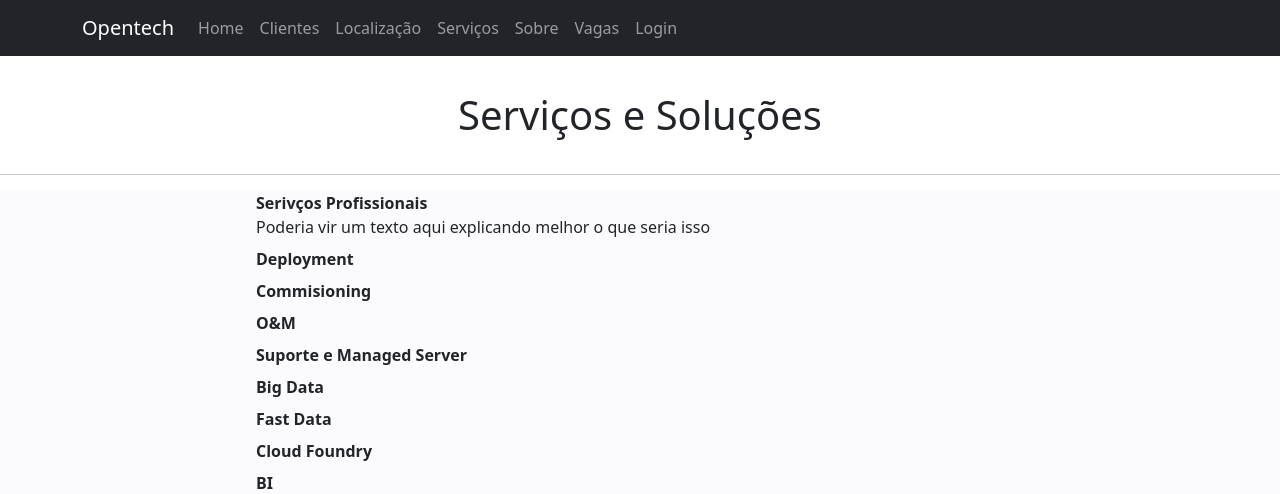
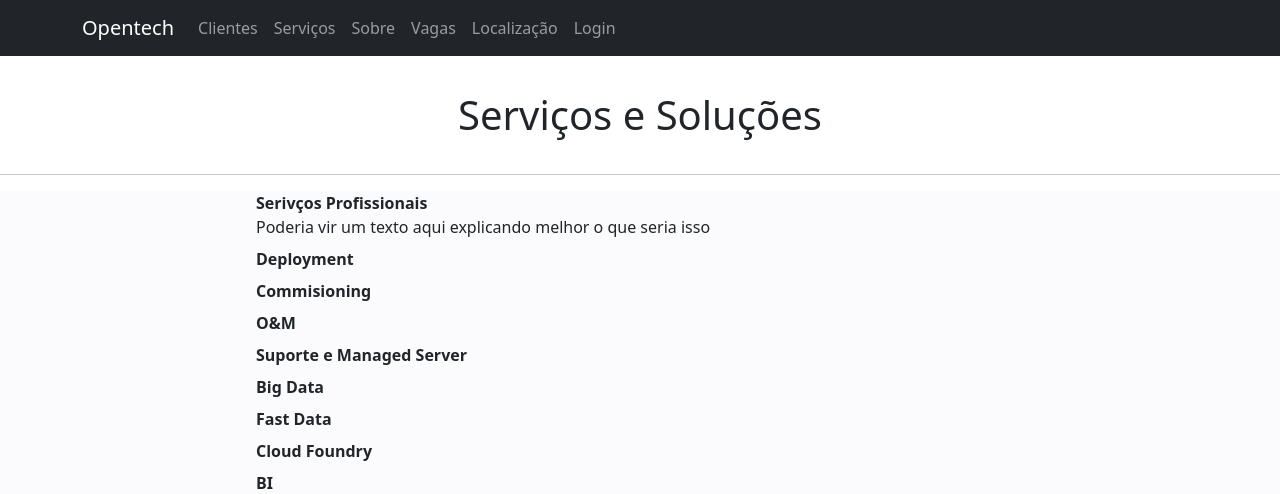
Before and after one commit to PedroMiceli/Sistema-Opentech, a Django app: page / in a window 1280 px wide. Shown: the top 494 px of the page. Run offline with Django 4.2, Linux system fonts and the light colour scheme; some libraries are stand-ins or nearby versions.

Commit message:
arrumado navbar

```diff
--- a/opentech/paginas/templates/modelo/modelo.html
+++ b/opentech/paginas/templates/modelo/modelo.html
@@ -17,14 +17,8 @@
             <a class="navbar-brand" href="#">Opentech</a>
             <div class="collapse navbar-collapse" id="navbarSupportedContent">
                 <ul class="navbar-nav mr-auto ">
-                    <li class="nav-item active">
-                        <a class="nav-link" href="{% url 'index' %}">Home <span class="sr-only">(current)</span></a>
-                    </li>
                     <li class="nav-item">
                         <a class="nav-link" href="{% url 'cliente' %}">Clientes</a>
-                    </li>
-                    <li class="nav-item">
-                        <a class="nav-link" href="{% url 'localizacao' %}">Localização</a>
                     </li>
                     <li class="nav-item">
                         <a class="nav-link" href="{% url 'servicos' %}">Serviços</a>
@@ -34,6 +28,9 @@
                     </li>
                     <li class="nav-item ">
                         <a class="nav-link" href="{% url 'vagas' %}">Vagas</a>
+                    </li>
+                    <li class="nav-item">
+                        <a class="nav-link" href="{% url 'localizacao' %}">Localização</a>
                     </li>
                     <li class="nav-item ">
                         <a class="nav-link " href="{% url 'login' %}">Login</a>
```
